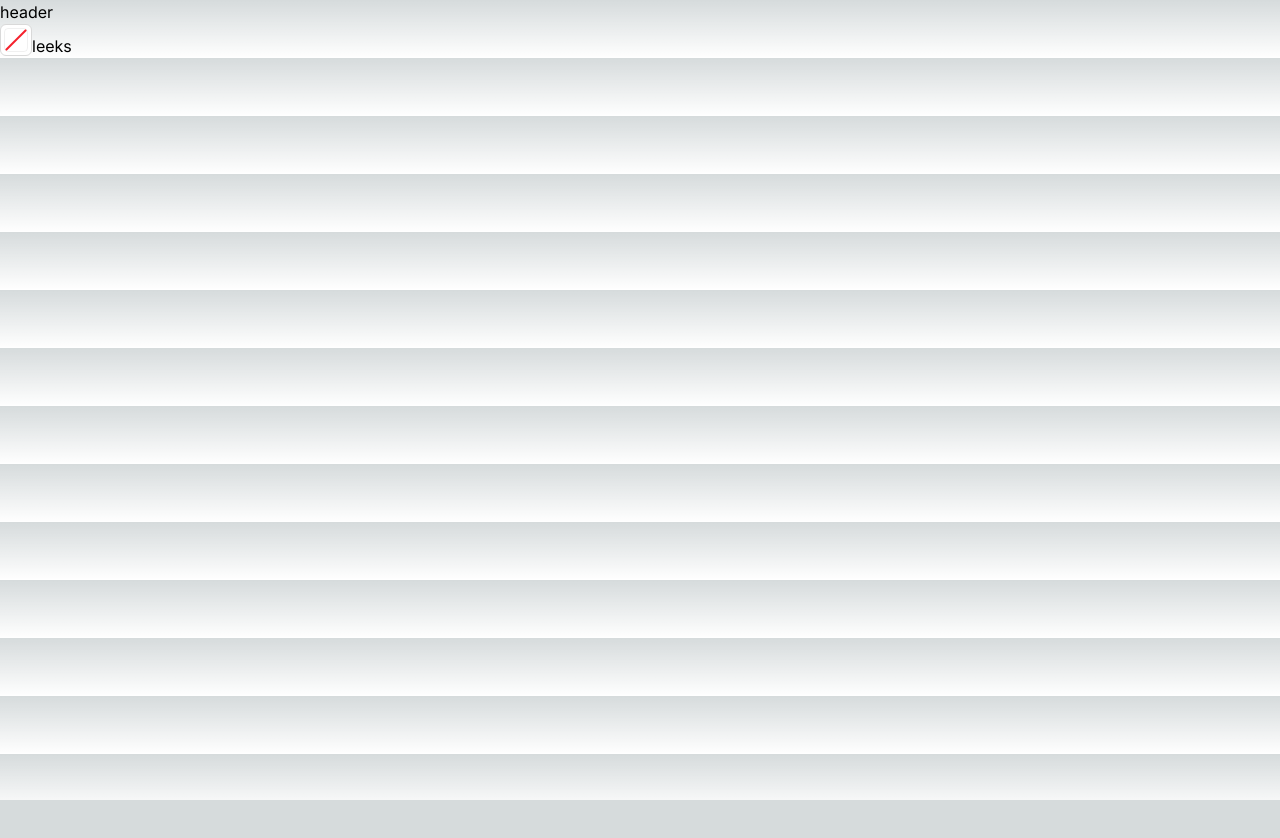
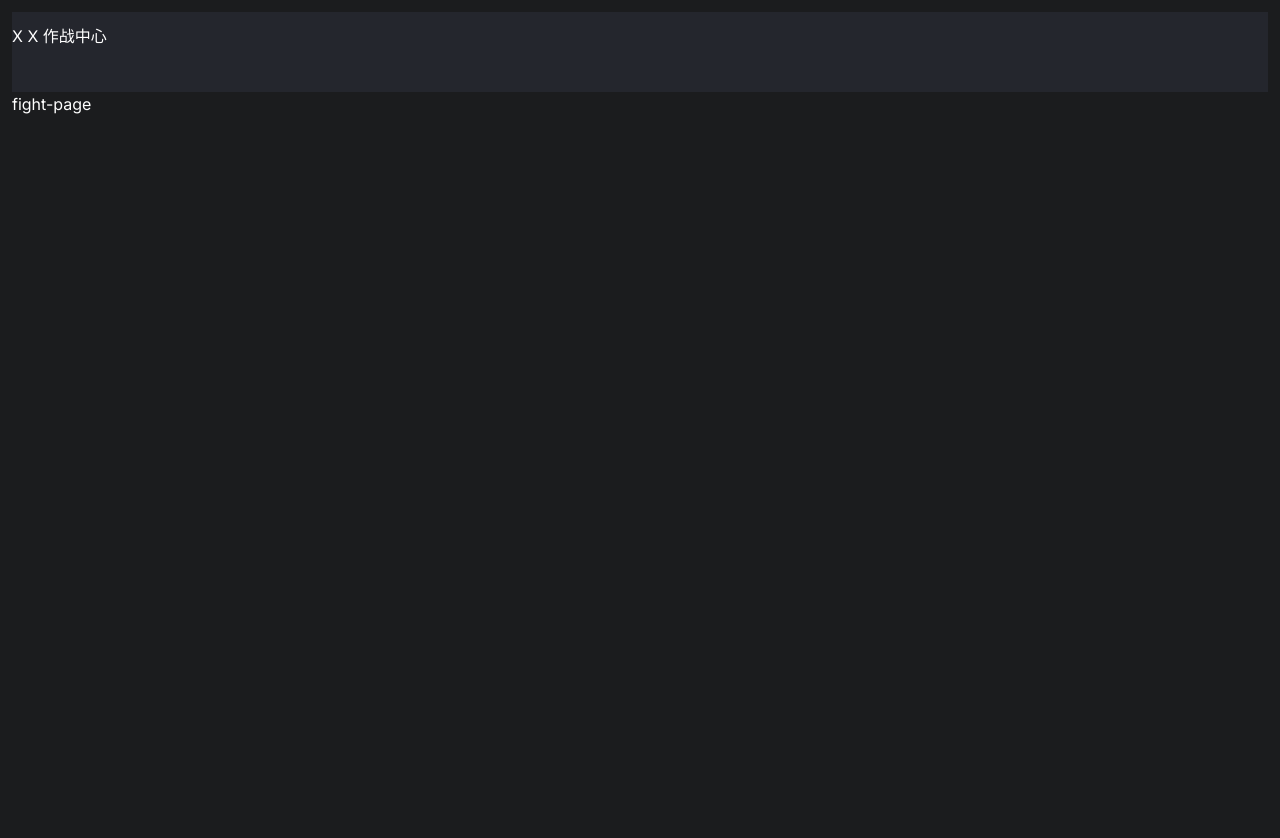
Before and after one commit to wubajiao/nextjs-app, a Next.js app: page /fight in a window 1280 px wide. Shown: the top 838 px of the page. Before the commit the page ends 800 px from the top, so only its background shows below. Built offline with nearby package versions, Linux system fonts and the light colour scheme.

Commit message:
feat: layout布局调整，兼顾不同的layout需求

```diff
--- a/next.config.js
+++ b/next.config.js
@@ -1,6 +1,6 @@
 /** @type {import('next').NextConfig} */
 const nextConfig = {
-    output: 'export',
+    // output: 'export', // 静态输出模式
 }
 
 module.exports = nextConfig
--- /dev/null
+++ b/src/app/(blankLayout)/fight/Header.tsx
@@ -0,0 +1,28 @@
+/*
+ * @Descripttion :
+ * @Author       : wuhaidong
+ * @Date         : 2023-09-27 17:44:05
+ * @LastEditors  : wuhaidong
+ * @LastEditTime : 2023-09-28 08:54:04
+ */
+import { title } from 'process'
+import styles from './header.module.scss'
+const list = [
+  { label: '上证指数', total: 3053.22, percent: -0.7, range: -17.8 },
+  { label: '深成指数', total: 3053.22, percent: -0.7, range: -17.8 },
+  { label: '创业板指', total: 3053.22, percent: -0.7, range: -17.8 },
+]
+
+export default function Header() {
+  return (
+    <div className={styles.header}>
+      <div className={styles.left}>
+        <div className={title}> X X 作战中心</div>
+      </div>
+      <div className={styles.right}>
+        <div className={styles.exponent}>{}</div>
+        <div className={styles.time}></div>
+      </div>
+    </div>
+  )
+}
--- /dev/null
+++ b/src/app/(blankLayout)/fight/header.module.scss
@@ -0,0 +1,15 @@
+.header {
+  width: 100%;
+  height: 80px;
+  padding: 12px 0;
+  background-color: #24262d;
+  display: flex;
+  justify-content: space-between;
+  .left {
+    .title {
+      font-size: 42px;
+    }
+  }
+  .right {
+  }
+}
--- /dev/null
+++ b/src/app/(blankLayout)/fight/page.module.scss
@@ -0,0 +1,7 @@
+.fightPage {
+  width: 100%;
+  height: 1080px;
+  padding: 12px;
+  background-color: #1b1c1e;
+  color: #fff;
+}
--- a/src/app/(blankLayout)/fight/page.tsx
+++ b/src/app/(blankLayout)/fight/page.tsx
@@ -3,14 +3,16 @@
  * @Author       : wuhaidong
  * @Date         : 2023-09-27 12:01:56
  * @LastEditors  : wuhaidong
- * @LastEditTime : 2023-09-27 17:41:28
+ * @LastEditTime : 2023-09-27 17:55:27
  */
-import { ColorPicker } from 'antd'
+import Header from './Header'
+import styles from './page.module.scss'
+
 function leeks() {
   return (
-    <div className="home">
-      <ColorPicker />
-      leeks
+    <div className={styles.fightPage}>
+      <Header />
+      fight-page
     </div>
   )
 }
--- a/src/app/(blankLayout)/layout.tsx
+++ b/src/app/(blankLayout)/layout.tsx
@@ -1,7 +1,13 @@
+/*
+ * @Descripttion :
+ * @Author       : wuhaidong
+ * @Date         : 2023-09-27 16:26:41
+ * @LastEditors  : wuhaidong
+ * @LastEditTime : 2023-09-27 17:50:45
+ */
 export default function FullLayout({ children }: { children: React.ReactNode }) {
   return (
     <>
-      <div>header</div>
       <main>{children}</main>
     </>
   )
--- a/src/app/(fullLayout)/home/page.tsx
+++ b/src/app/(fullLayout)/home/page.tsx
@@ -3,10 +3,16 @@
  * @Author       : wuhaidong
  * @Date         : 2023-09-27 12:01:56
  * @LastEditors  : wuhaidong
- * @LastEditTime : 2023-09-27 16:31:43
+ * @LastEditTime : 2023-09-28 09:43:08
  */
+import { Button } from 'antd'
 function home() {
-  return <div className="home">首页</div>
+  return (
+    <div className="home">
+      <Button>antd</Button>
+      首页
+    </div>
+  )
 }
 
 export default home
```
